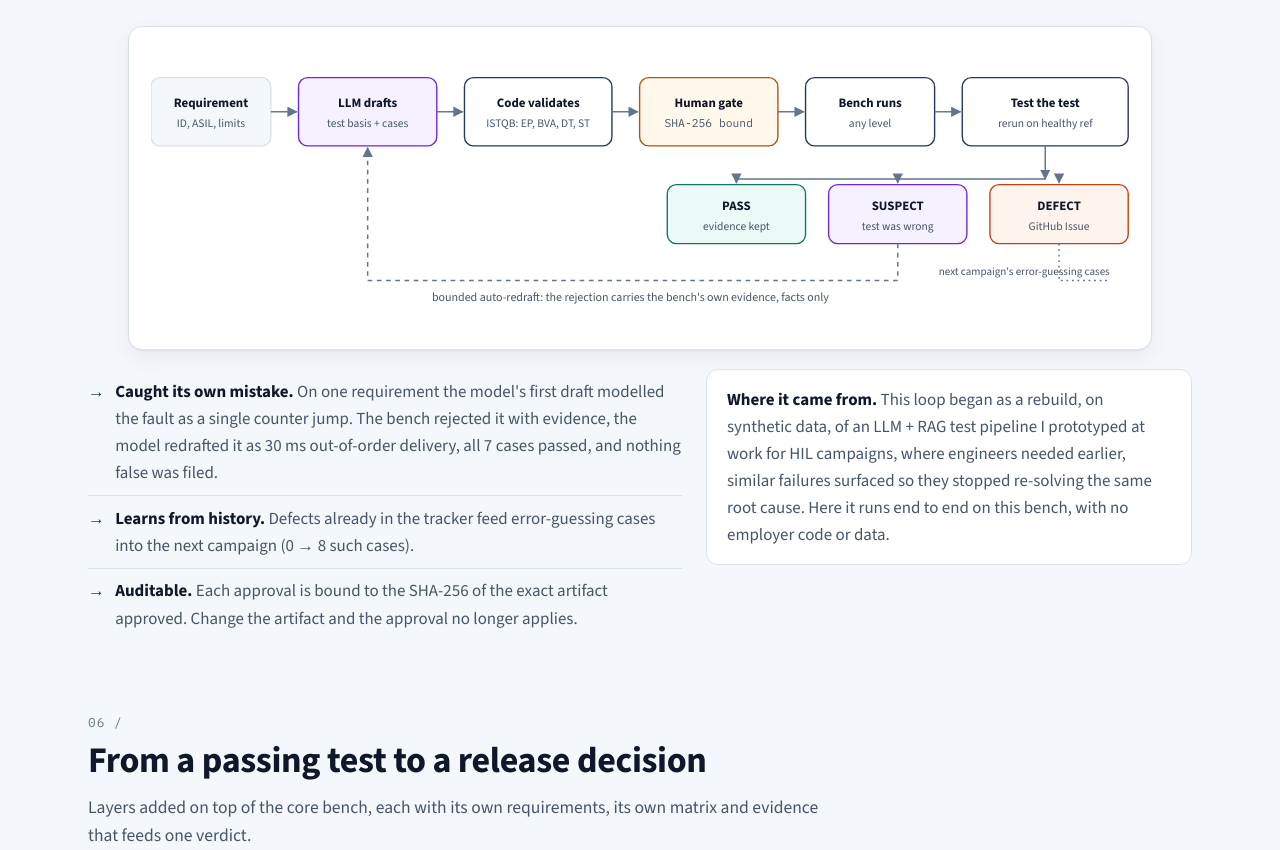
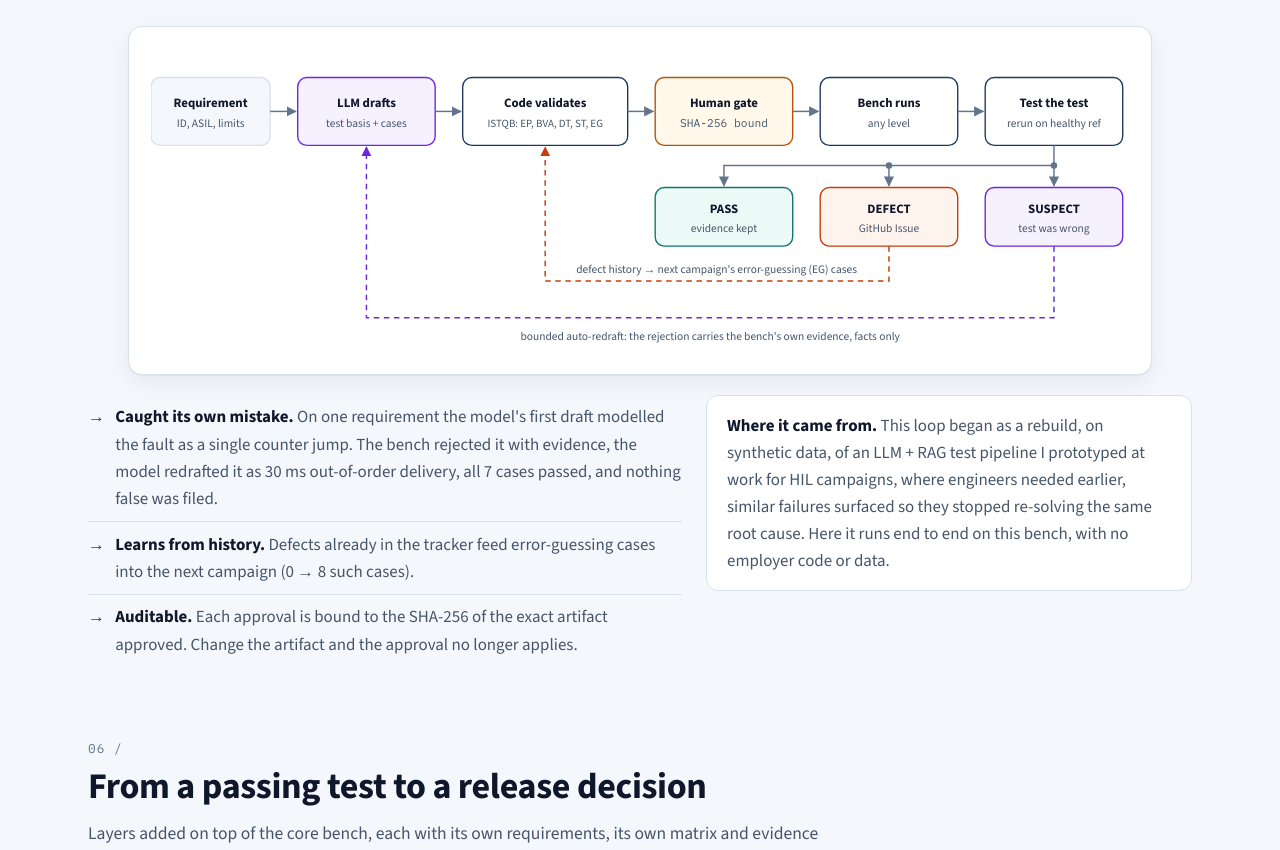
Before and after one commit to ketan01bakshi-dev/ketan01bakshi-dev.github.io, a plain HTML site: page safe-stop-bench/index.html in a window 1280 px wide. Shown: the part 4883-5733 px from the top of the page. Drawn offline with nearby package versions, Linux system fonts and the light colour scheme.

Commit message:
Publish site 2026-10-12

```diff
--- a/safe-stop-bench/index.html
+++ b/safe-stop-bench/index.html
@@ -196,6 +196,9 @@ svg .gate { fill: var(--tint-bench); stroke: var(--bench); stroke-width: 1.5; }
 svg .suspect { fill: var(--tint-test); stroke: var(--test); stroke-width: 1.5; }
 svg .defect { fill: var(--tint-product); stroke: var(--product); stroke-width: 1.5; }
 svg .ok { fill: var(--tint-gap); stroke: var(--gap); stroke-width: 1.5; }
+svg .loop { fill: none; stroke-width: 1.6; stroke-dasharray: 6 5; }
+svg .loop-p { stroke: var(--product); }
+svg .loop-t { stroke: var(--test); }
 .two-col { display: grid; grid-template-columns: 1.1fr .9fr; gap: 1.5rem; align-items: start; margin-top: 1.2rem; }
 @media (max-width: 900px) { .two-col { grid-template-columns: 1fr; } }
 .ticks { list-style: none; padding: 0; margin: 0; }
@@ -446,42 +449,52 @@ footer .wrap { display: flex; justify-content: space-between; gap: 1rem; flex-wr
   </div>
   <figure class="figure">
     <div class="svg-scroll">
-    <svg viewBox="0 0 1060 300" role="img" aria-labelledby="ag-t">
-      <title id="ag-t">Agentic test pipeline: requirement, LLM draft, code validation, human gate, bench run, test the test, then pass, suspect with redraft, or defect to GitHub Issues</title>
-      <defs><marker id="ar2" viewBox="0 0 10 10" refX="9" refY="5" markerWidth="7" markerHeight="7" orient="auto"><path d="M0,0 L10,5 L0,10 z" class="arrow"/></marker></defs>
+    <svg viewBox="0 0 1066 330" role="img" aria-labelledby="ag-t">
+      <title id="ag-t">Agentic test pipeline: requirement, LLM draft, code validation, human gate, bench run, test the test, then pass, defect to GitHub Issues (whose history feeds the next campaign's error-guessing cases), or suspect, which sends the draft back to the LLM with the bench's evidence</title>
+      <defs>
+        <marker id="ar2" viewBox="0 0 10 10" refX="9" refY="5" markerWidth="7" markerHeight="7" orient="auto"><path d="M0,0 L10,5 L0,10 z" class="arrow"/></marker>
+        <marker id="ar2p" viewBox="0 0 10 10" refX="9" refY="5" markerWidth="7" markerHeight="7" orient="auto"><path d="M0,0 L10,5 L0,10 z" style="fill: var(--product)"/></marker>
+        <marker id="ar2t" viewBox="0 0 10 10" refX="9" refY="5" markerWidth="7" markerHeight="7" orient="auto"><path d="M0,0 L10,5 L0,10 z" style="fill: var(--test)"/></marker>
+      </defs>
+      <!-- main flow: six boxes, 30 px gaps -->
       <g font-size="14">
         <rect x="0" y="30" width="130" height="74" rx="10" class="box"/>
         <text x="65" y="62" text-anchor="middle" font-weight="700">Requirement</text><text x="65" y="84" text-anchor="middle" class="muted" font-size="12.5">ID, ASIL, limits</text>
         <rect x="160" y="30" width="150" height="74" rx="10" class="suspect"/>
         <text x="235" y="62" text-anchor="middle" font-weight="700">LLM drafts</text><text x="235" y="84" text-anchor="middle" class="muted" font-size="12.5">test basis + cases</text>
-        <rect x="340" y="30" width="160" height="74" rx="10" class="box-strong"/>
-        <text x="420" y="62" text-anchor="middle" font-weight="700">Code validates</text><text x="420" y="84" text-anchor="middle" class="muted" font-size="12.5">ISTQB: EP, BVA, DT, ST</text>
-        <rect x="530" y="30" width="150" height="74" rx="10" class="gate"/>
-        <text x="605" y="62" text-anchor="middle" font-weight="700">Human gate</text><text x="605" y="84" text-anchor="middle" class="mono muted" font-size="12">SHA-256 bound</text>
-        <rect x="710" y="30" width="140" height="74" rx="10" class="box-strong"/>
-        <text x="780" y="62" text-anchor="middle" font-weight="700">Bench runs</text><text x="780" y="84" text-anchor="middle" class="muted" font-size="12.5">any level</text>
-        <rect x="880" y="30" width="180" height="74" rx="10" class="box-strong"/>
-        <text x="970" y="62" text-anchor="middle" font-weight="700">Test the test</text><text x="970" y="84" text-anchor="middle" class="muted" font-size="12.5">rerun on healthy ref</text>
+        <rect x="340" y="30" width="180" height="74" rx="10" class="box-strong"/>
+        <text x="430" y="62" text-anchor="middle" font-weight="700">Code validates</text><text x="430" y="84" text-anchor="middle" class="muted" font-size="12">ISTQB: EP, BVA, DT, ST, EG</text>
+        <rect x="550" y="30" width="150" height="74" rx="10" class="gate"/>
+        <text x="625" y="62" text-anchor="middle" font-weight="700">Human gate</text><text x="625" y="84" text-anchor="middle" class="mono muted" font-size="12">SHA-256 bound</text>
+        <rect x="730" y="30" width="150" height="74" rx="10" class="box-strong"/>
+        <text x="805" y="62" text-anchor="middle" font-weight="700">Bench runs</text><text x="805" y="84" text-anchor="middle" class="muted" font-size="12.5">any level</text>
+        <rect x="910" y="30" width="150" height="74" rx="10" class="box-strong"/>
+        <text x="985" y="62" text-anchor="middle" font-weight="700">Test the test</text><text x="985" y="84" text-anchor="middle" class="muted" font-size="12.5">rerun on healthy ref</text>
       </g>
       <g class="line" marker-end="url(#ar2)">
-        <path d="M130 67 H158"/><path d="M310 67 H338"/><path d="M500 67 H528"/><path d="M680 67 H708"/><path d="M850 67 H878"/>
+        <path d="M130 67 H158"/><path d="M310 67 H338"/><path d="M520 67 H548"/><path d="M700 67 H728"/><path d="M880 67 H908"/>
       </g>
-      <path d="M970 104 V140" class="line" marker-end="url(#ar2)"/>
+      <!-- verdict branch: trunk straight into SUSPECT, bus with a junction feeds DEFECT and PASS -->
+      <g class="line" marker-end="url(#ar2)">
+        <path d="M985 104 V148"/>
+        <path d="M985 126 H625 V148"/>
+        <path d="M805 126 V148"/>
+      </g>
+      <circle cx="985" cy="126" r="3.5" class="arrow"/>
+      <circle cx="805" cy="126" r="3.5" class="arrow"/>
       <g font-size="14">
-        <rect x="560" y="146" width="150" height="64" rx="10" class="ok"/>
-        <text x="635" y="174" text-anchor="middle" font-weight="700">PASS</text><text x="635" y="195" text-anchor="middle" class="muted" font-size="12.5">evidence kept</text>
-        <rect x="735" y="146" width="150" height="64" rx="10" class="suspect"/>
-        <text x="810" y="174" text-anchor="middle" font-weight="700">SUSPECT</text><text x="810" y="195" text-anchor="middle" class="muted" font-size="12.5">test was wrong</text>
-        <rect x="910" y="146" width="150" height="64" rx="10" class="defect"/>
-        <text x="985" y="174" text-anchor="middle" font-weight="700">DEFECT</text><text x="985" y="195" text-anchor="middle" class="muted" font-size="12.5">GitHub Issue</text>
+        <rect x="550" y="150" width="150" height="64" rx="10" class="ok"/>
+        <text x="625" y="178" text-anchor="middle" font-weight="700">PASS</text><text x="625" y="199" text-anchor="middle" class="muted" font-size="12.5">evidence kept</text>
+        <rect x="730" y="150" width="150" height="64" rx="10" class="defect"/>
+        <text x="805" y="178" text-anchor="middle" font-weight="700">DEFECT</text><text x="805" y="199" text-anchor="middle" class="muted" font-size="12.5">GitHub Issue</text>
+        <rect x="910" y="150" width="150" height="64" rx="10" class="suspect"/>
+        <text x="985" y="178" text-anchor="middle" font-weight="700">SUSPECT</text><text x="985" y="199" text-anchor="middle" class="muted" font-size="12.5">test was wrong</text>
       </g>
-      <path d="M970 140 H635 V144" class="line" marker-end="url(#ar2)"/>
-      <path d="M810 140 V144" class="line" marker-end="url(#ar2)"/>
-      <path d="M985 140 V144" class="line" marker-end="url(#ar2)"/>
-      <path d="M810 210 V250 H235 V106" class="line" stroke-dasharray="5 5" marker-end="url(#ar2)"/>
-      <text x="520" y="272" text-anchor="middle" class="muted" font-size="13">bounded auto-redraft: the rejection carries the bench's own evidence, facts only</text>
-      <path d="M985 210 V250 H1040" class="line" stroke-dasharray="2 4"/>
-      <text x="1040" y="244" text-anchor="end" class="muted" font-size="12">next campaign's error-guessing cases</text>
+      <!-- feedback loops, nested so they never cross: inner = defect history, outer = redraft -->
+      <path d="M805 214 V252 H430 V106" class="loop loop-p" marker-end="url(#ar2p)"/>
+      <text x="617" y="243" text-anchor="middle" class="muted" font-size="12.5">defect history → next campaign's error-guessing (EG) cases</text>
+      <path d="M985 214 V292 H235 V106" class="loop loop-t" marker-end="url(#ar2t)"/>
+      <text x="610" y="316" text-anchor="middle" class="muted" font-size="12.5">bounded auto-redraft: the rejection carries the bench's own evidence, facts only</text>
     </svg>
     </div>
   </figure>
```
